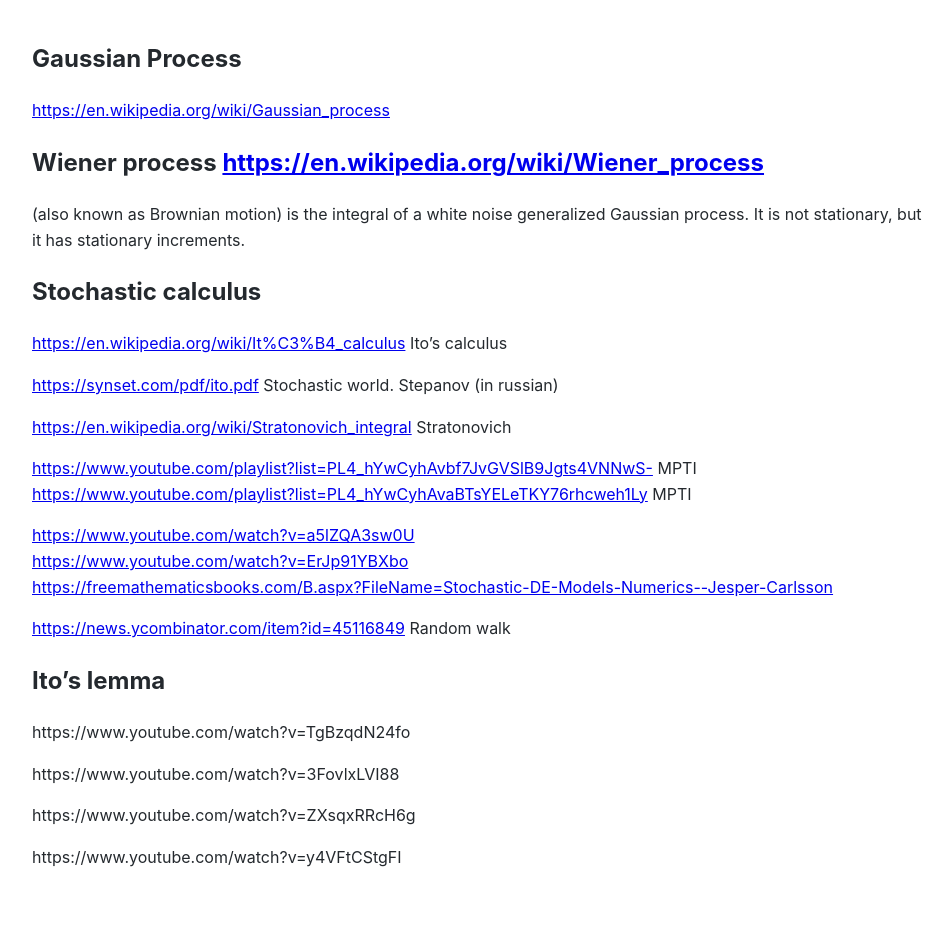
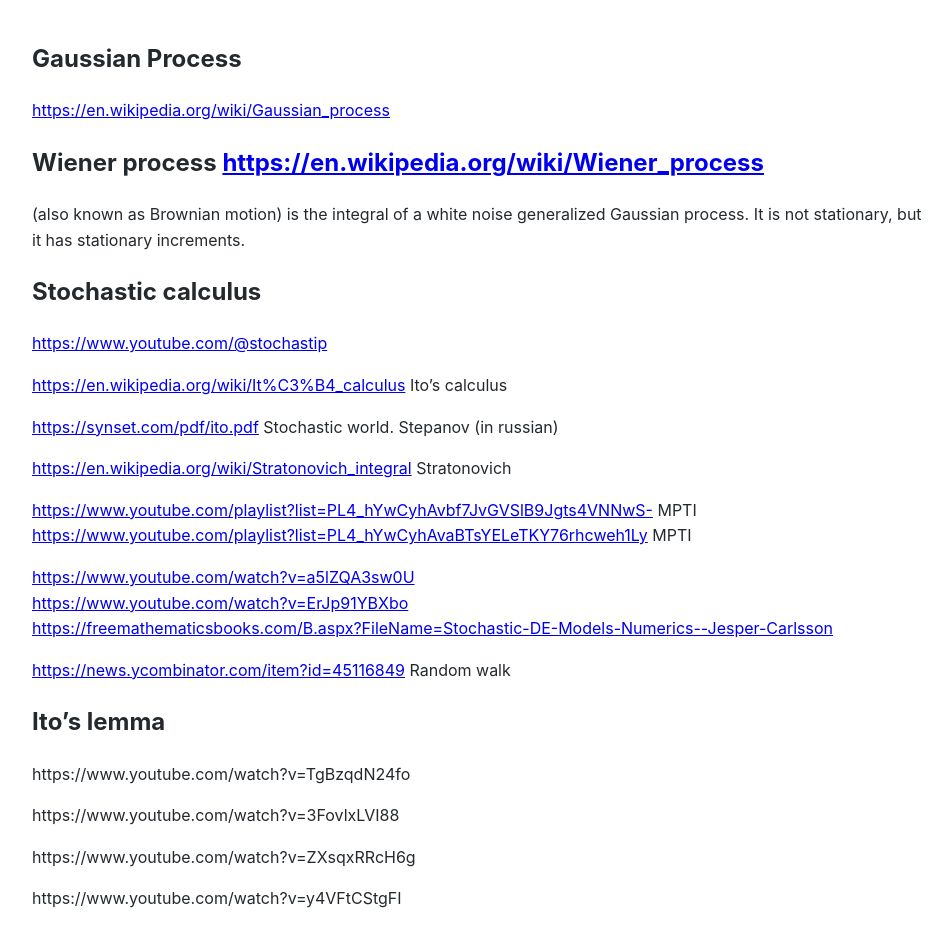
Before and after one commit to Michael-Lubinsky/michael-lubinsky.github.com, a Jekyll site: the page built from math/stochastic.md, in a window 1280 px wide. Shown: the whole page, without its empty margins (158-1110 px from the left). Built offline with Jekyll 4.4.1, drawn with Linux system fonts in a browser that asks for light colours; our own code applies the rules of GitHub Pages for plain Markdown files; before the commit the page ends 906 px from its top, so only the background shows below that.

Commit message:
Update stochastic.md

```diff
--- a/math/stochastic.md
+++ b/math/stochastic.md
@@ -8,6 +8,8 @@
 
 
 ## Stochastic calculus
+
+<https://www.youtube.com/@stochastip>
 
 <https://en.wikipedia.org/wiki/It%C3%B4_calculus> Ito's calculus
 
```
